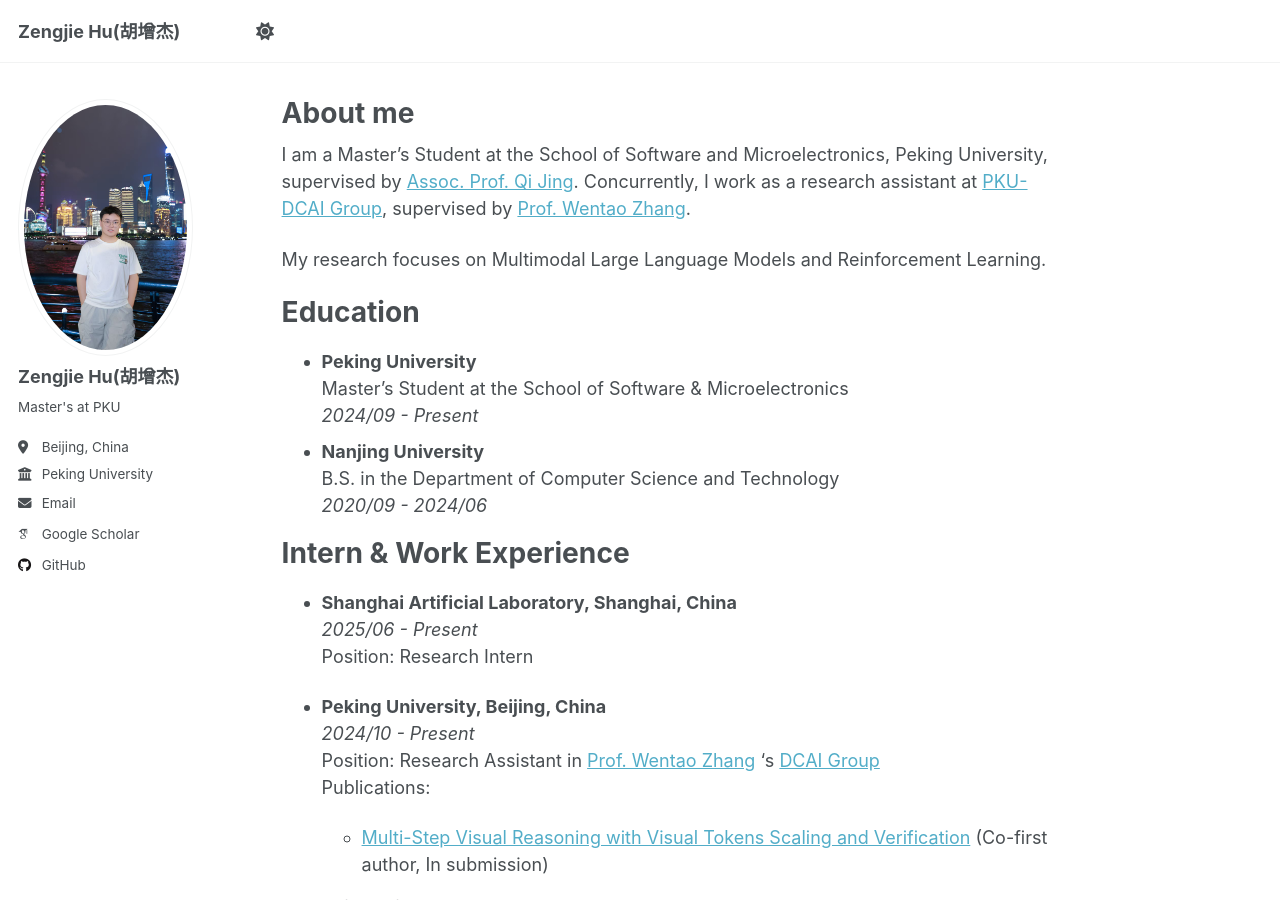
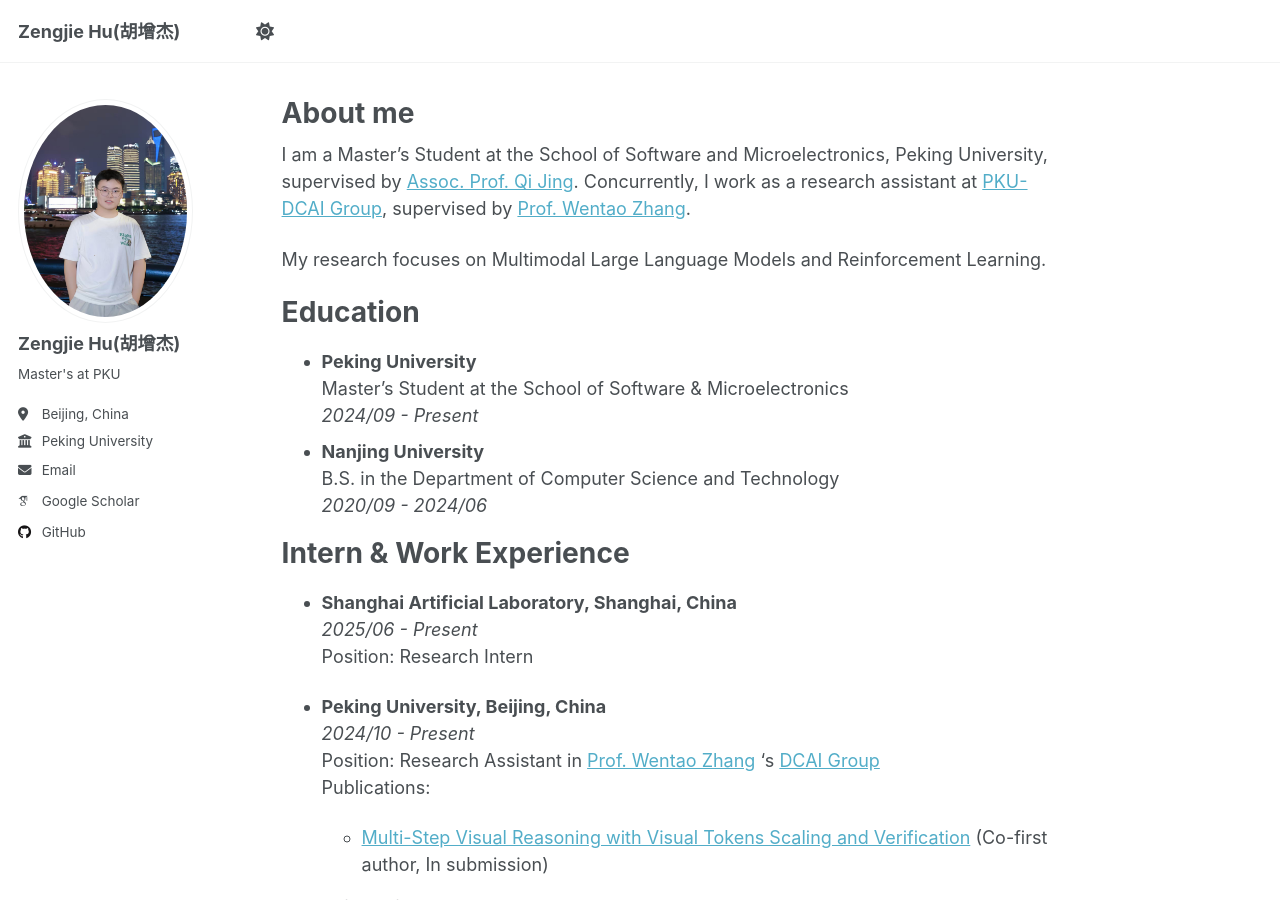
Before and after one commit to FloSophorae/FloSophorae.github.io, a Jekyll site: the page built from _pages/about.md, in a window 1280 px wide and 900 px high. Built offline with Jekyll 4.4.1, drawn with Linux system fonts in a browser that asks for light colours; some web fonts are replaced.

Commit message:
update DCAI and photo

```diff
--- a/_config.yml
+++ b/_config.yml
@@ -22,7 +22,7 @@
 #               Additional customization can be done by editing /_includes/author-profile.html
 author:
   # Biographic information
-  avatar           : "huzengjie_3.jpg"
+  avatar           : "huzengjie_4.jpg"
   name             : "Zengjie Hu(胡增杰)"
   pronouns         : # example: "she/her"
   bio              : "Master's at PKU"
```
